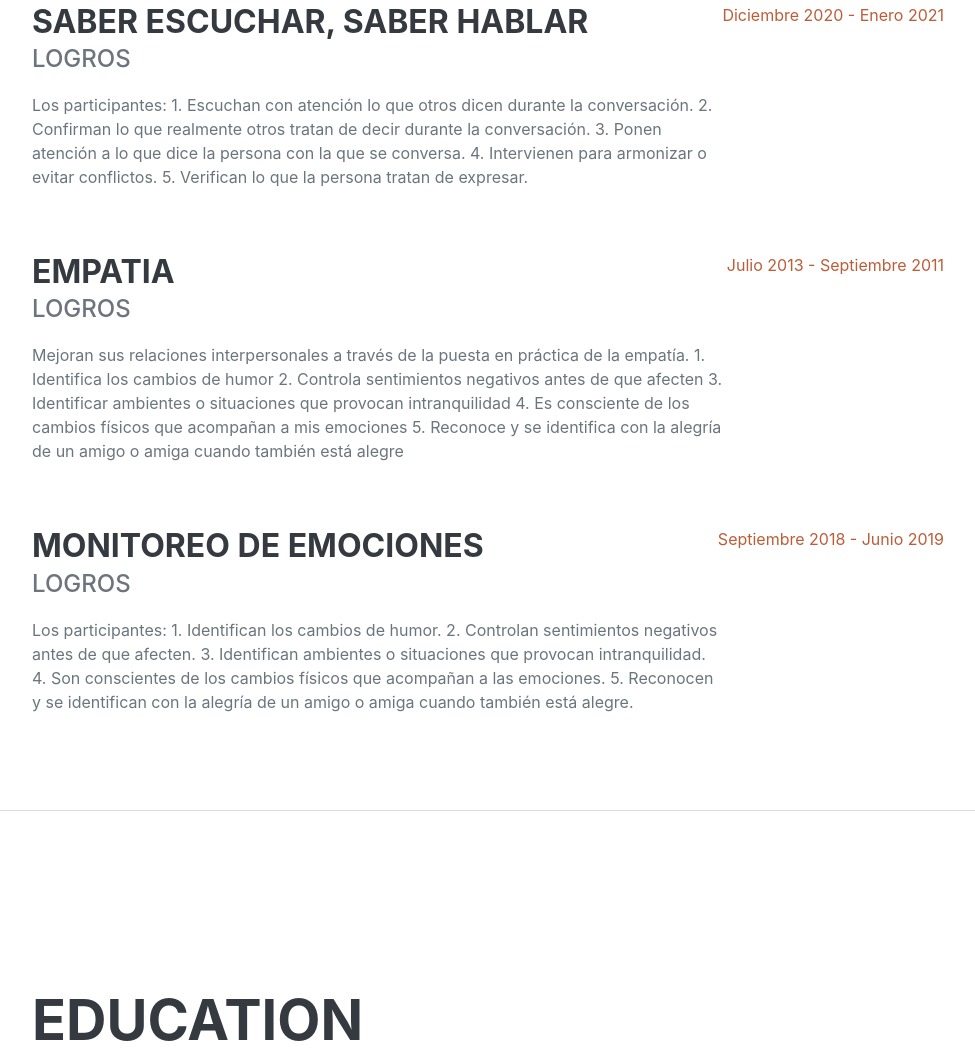
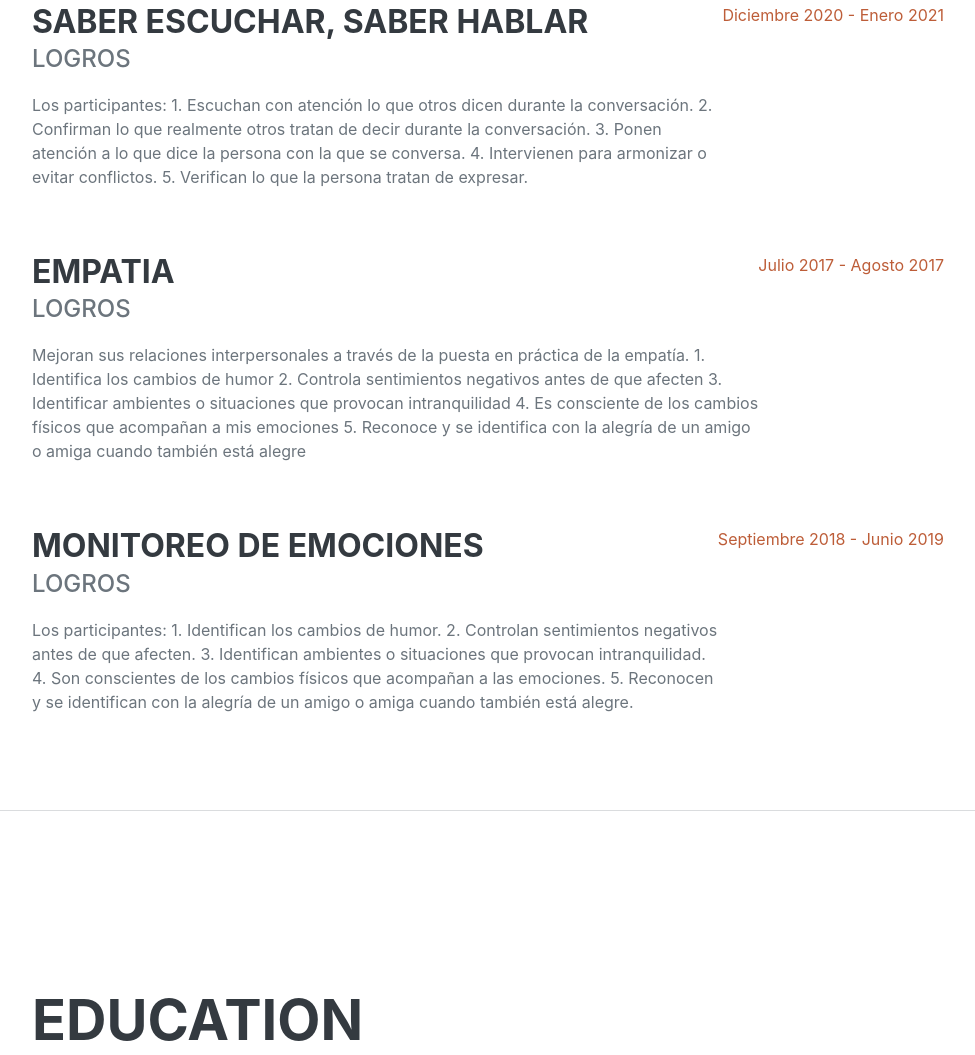
Before and after one commit to CreberMendozaIbanez/Curriculum-vitae, a plain HTML site: page index.html in a window 1280 px wide. Shown: the part 1244-2299 px from the top of the page, without its empty margins (288-1263 px from the left). Drawn offline with nearby package versions, Linux system fonts and the light colour scheme; a web font is replaced by a local one.

Commit message:
Update index.html

```diff
--- a/index.html
+++ b/index.html
@@ -93,7 +93,7 @@
 4. Es consciente de los cambios físicos que acompañan a mis emociones
 5. Reconoce y se identifica con la alegría de un amigo o amiga cuando también está alegre</p>
                         </div>
-                        <div class="flex-shrink-0"><span class="text-primary">Julio 2013 - Septiembre 2011</span></div>
+                        <div class="flex-shrink-0"><span class="text-primary">Julio 2017 - Agosto 2017</span></div>
                     </div>
                     <div class="d-flex flex-column flex-md-row justify-content-between">
                         <div class="flex-grow-1">
```
